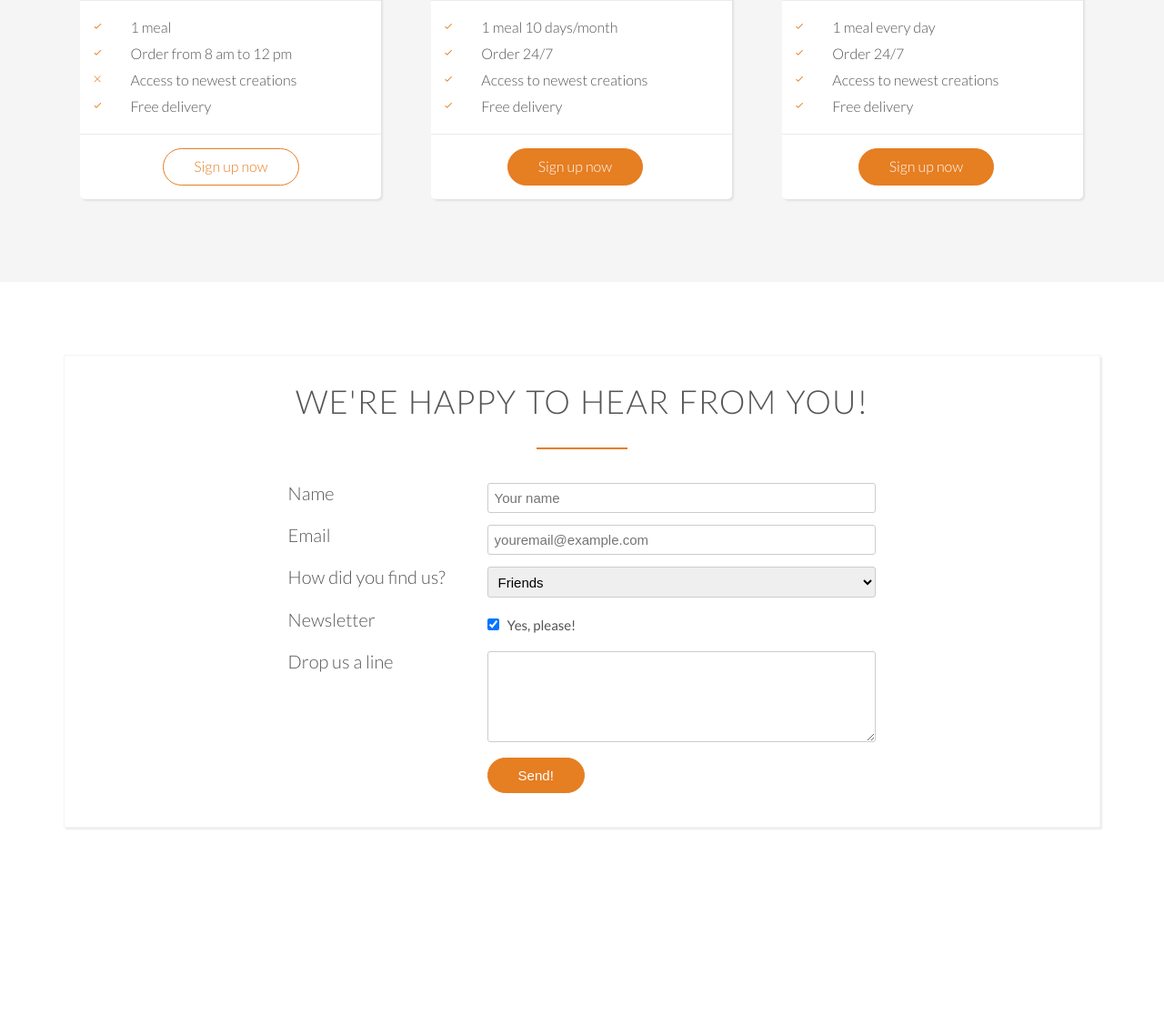
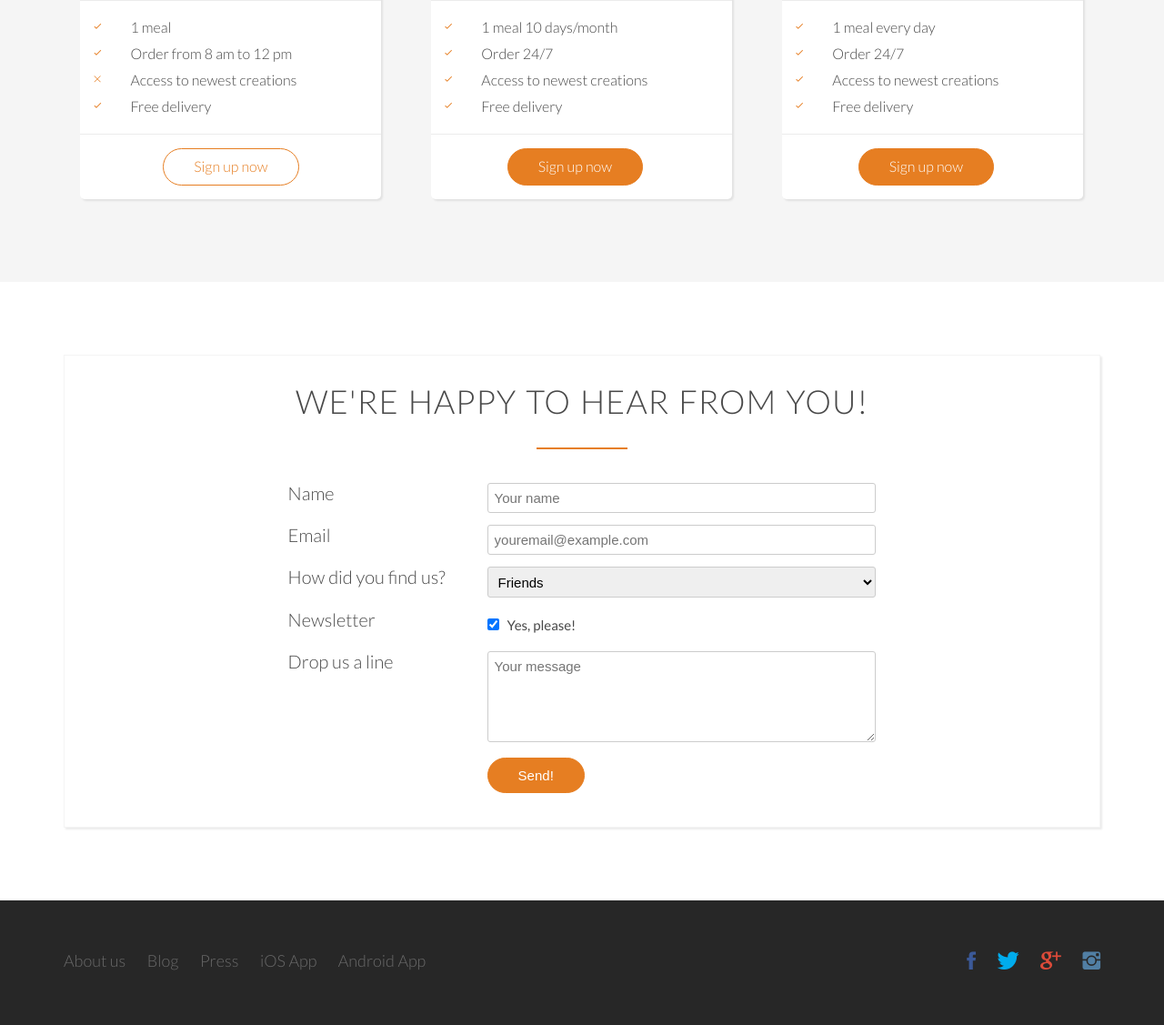
Before and after one commit to djmgeneseo/MOCK-FOOD-DELIVERY-WEBSITE, a PHP site: page / in a window 1280 px wide. Shown: the part 4330-5457 px from the top of the page at 91% size. Before the commit the page ends 5242 px from the top, so only its background shows below. Run offline with PHP 8.4, Linux system fonts and the light colour scheme; some web fonts are replaced.

Commit message:
Add Footer; Change font color

```diff
--- a/index.html
+++ b/index.html
@@ -368,9 +368,7 @@
                             </div>
                             <!-- wider than span-1-of-3 -->
                             <div class="col span-2-of-3">
-                                <textarea name="message" placeholder="Your message">
-
-                                </textarea>
+                                <textarea name="message" placeholder="Your message"></textarea>
                             </div>
                             <div class="row">
                             <div class="col span-1-of-3">
@@ -387,9 +385,28 @@
             </div>
         </section>
 
+        <!-- SECTION: FOOTER -->
+        <footer>
+            <div class="row">
+                <div class="col span-1-of-2">
+                    <ul class="footer-nav">
+                        <li><a href="#">About us</a></li>
+                        <li><a href="#">Blog</a></li>
+                        <li><a href="#">Press</a></li>
+                        <li><a href="#">iOS App</a></li>
+                        <li><a href="#">Android App</a></li>
+                    </ul>
+                </div>
+                <div class="col span-1-of-2">
+                    <ul class="social-icons">
+                        <li><a href="#"><i class="ion-social-facebook"></i></a></li>
+                        <li><a href="#"><i class="ion-social-twitter"></i></a></li>
+                        <li><a href="#"><i class="ion-social-googleplus"></i></a></li>
+                        <li><a href="#"><i class="ion-social-instagram"></i></a></li>
+                    </ul>
+                </div>
+            </div>
+        </footer>
+
     </body>
 </html>
-
-<!--
-
--->
--- a/resources/css/style.css
+++ b/resources/css/style.css
@@ -12,7 +12,7 @@ Carrot color: #e67e22
 
 html {
     background-color: #fff;
-    color: #555;
+    color: #494949;
     font-family: 'Lato', 'Arial', sans-serif;
     font-weight: 300;
     font-size: 20px;
@@ -233,12 +233,13 @@ header {
     text-transform: uppercase;
     font-size: 90%;
     border-bottom: 2px solid #e67e22 transparent;
-    transition: border-bottom 200ms;
+    transition: 200ms;
 }
 
 .main-nav li a:hover,
 .main-nav li a:active {
     border-bottom: 2px solid #e67e22;
+    padding-bottom: 13px;
 
 }
 
@@ -491,7 +492,7 @@ textarea {
 .checkbox-text {
     display: inline;
     font-size: 15px;
-    font-weight:500
+    font-weight: 400;
 }
 
 select {
@@ -511,3 +512,80 @@ input[type=checkbox] {
 }
 
 *:focus {outline: none;}
+
+/* ------- FORM ------- */
+
+footer {
+    background-color: #272727;
+    padding: 45px;
+    font-size: 90%;
+}
+
+.footer-nav {
+    list-style: none;
+    float: left;
+}
+
+.social-icons {
+    list-style: none;
+    float: right;
+    margin-top: -5px;
+}
+
+.footer-nav li,
+.social-icons li {
+    display: inline-block;
+    margin-right: 20px;
+}
+
+.footer-nav li:last-child,
+.social-icons li:last-child {
+    margin-right: 0;
+}
+
+.footer-nav li a:link,
+.footer-nav li a:visited,
+.social-icons li a:link,
+.social-icons li a:visited {
+    color: #696969;
+    text-decoration: none;
+    border: 0;
+    transition: 200ms;
+}
+
+.footer-nav li a:hover,
+.footer-nav li a:active,
+.social-icons li a:hover,
+.social-icons li a:active {
+    color: #fff;
+}
+
+.social-icons li a:link,
+.social-icons li a:visited {
+    font-size: 145%;
+}
+
+.ion-social-facebook {
+    color: #3b5998;
+    transition: 400ms;
+}
+
+.ion-social-twitter {
+    color: #00aced;
+    transition: 400ms;
+}
+
+.ion-social-googleplus {
+    color: #dd4b39;
+    transition: 400ms;
+}
+
+.ion-social-instagram {
+    color: #517fa4;
+    transition: 400ms;
+}
+
+.social-icons li i:hover,
+.social-icons li i:active {
+    color: #fff;
+}
```
